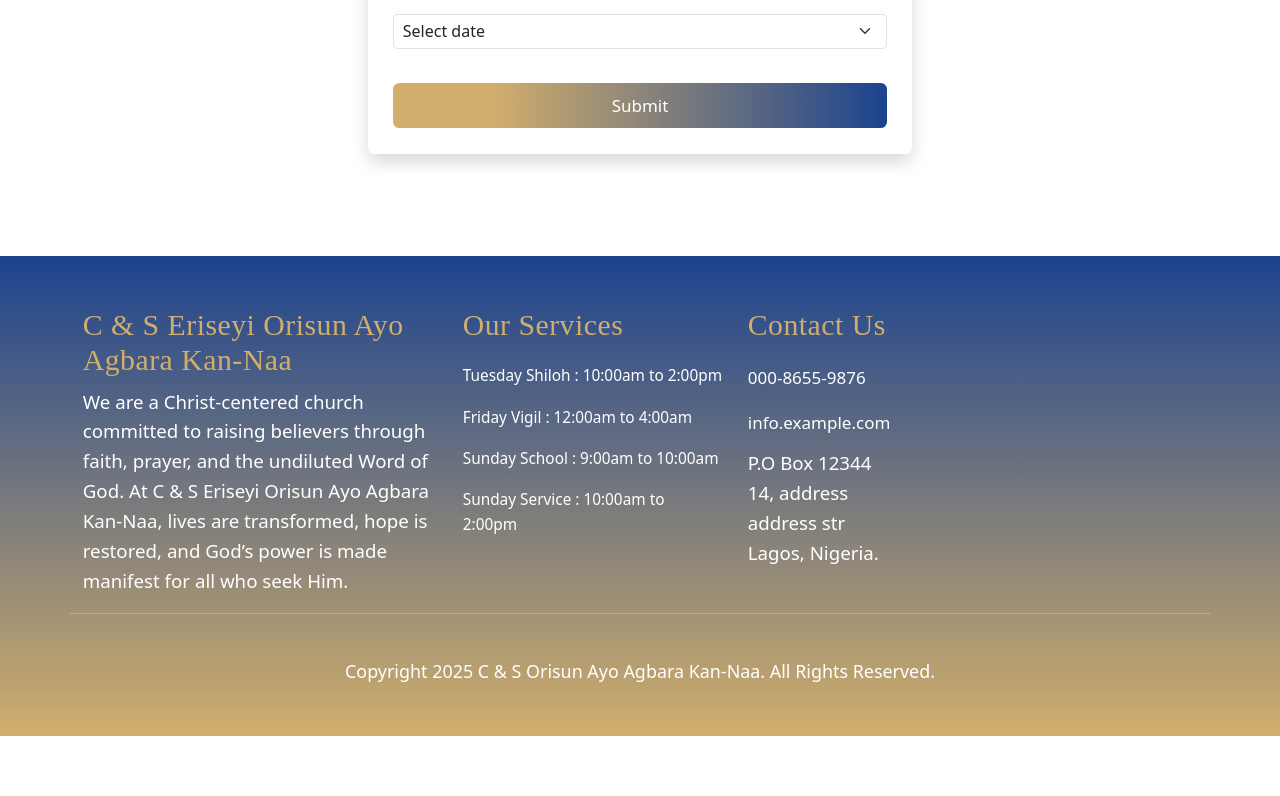
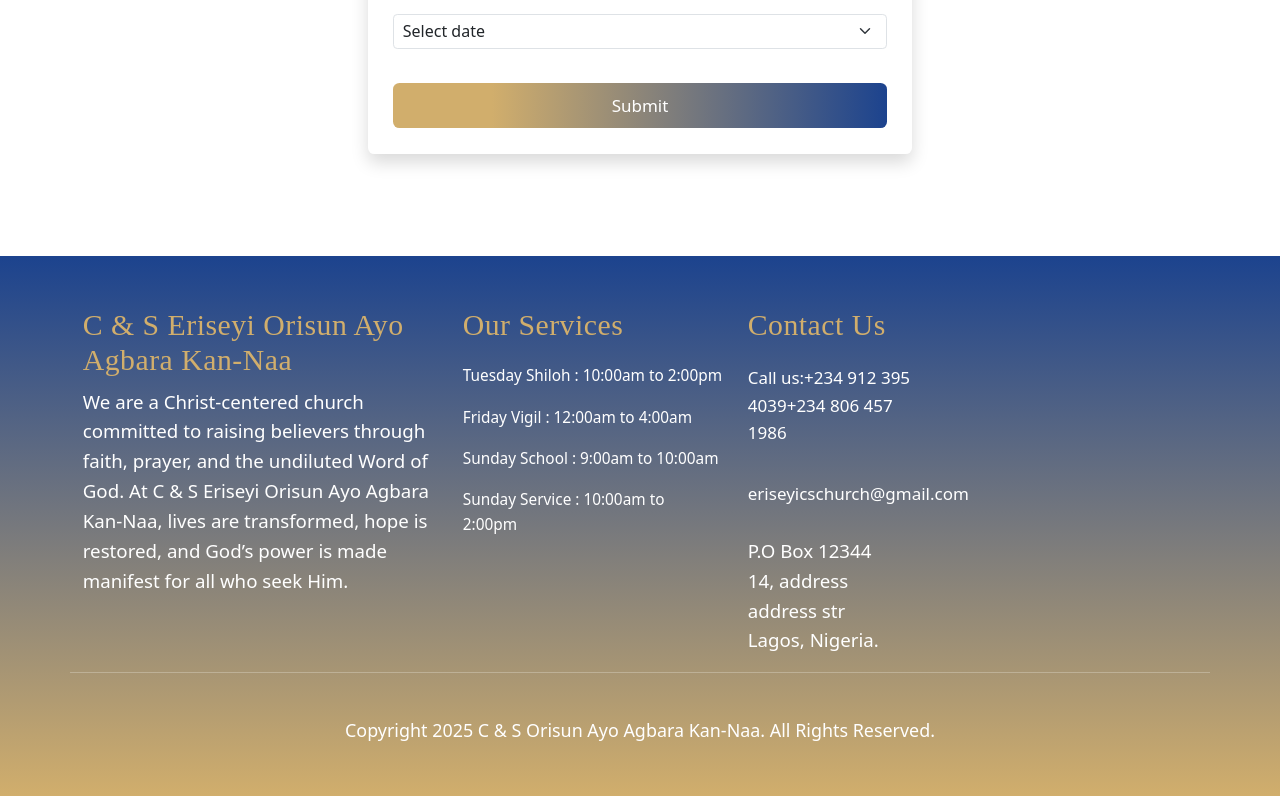
Before and after one commit to tcarsity/eriseyi-orisun-ayo, a React (Vite) app: page /add-member in a window 1280 px wide. Shown: the part 664-1460 px from the top of the page. Before the commit the page ends 1400 px from the top, so only its background shows below. Built offline with nearby package versions, Linux system fonts and the light colour scheme.

Commit message:
Added links in footer

```diff
--- a/src/components/common/Footer.jsx
+++ b/src/components/common/Footer.jsx
@@ -62,11 +62,19 @@ const Footer = () => {
               <h3 className="mb-3">Contact Us</h3>
               <ul>
                 <li>
-                  <a href="">000-8655-9876</a>
+                  <p>
+                    Call us:{""}
+                    <a href="tel:+2349123954039">+234 912 395 4039</a>
+                    <a href="tel:+2348064571986">+234 806 457 1986</a>
+                  </p>
                 </li>
 
                 <li>
-                  <a href="">info.example.com</a>
+                  <p>
+                    <a href="malito:eriseyicschurch@gmail.com">
+                      eriseyicschurch@gmail.com
+                    </a>
+                  </p>
                 </li>
 
                 <p>
--- a/src/components/common/Header.jsx
+++ b/src/components/common/Header.jsx
@@ -258,7 +258,7 @@ const Header = ({ showAllLinks }) => {
                       <div className="d-flex align-items-center gap-3 navbar-right">
                         <div className="social-icons d-flex align-items-center gap-2">
                           <a
-                            href="#"
+                            href="https://www.facebook.com/share/1BySrrPov/?mibextid=wwXlfr"
                             target="_blank"
                             rel="noreferrer"
                             aria-label="facebook"
@@ -276,7 +276,7 @@ const Header = ({ showAllLinks }) => {
                           </a>
 
                           <a
-                            href="#"
+                            href="https://www.tiktok.com/eriseyi___"
                             target="_blank"
                             rel="noreferrer"
                             aria-label="tiktok"
```
